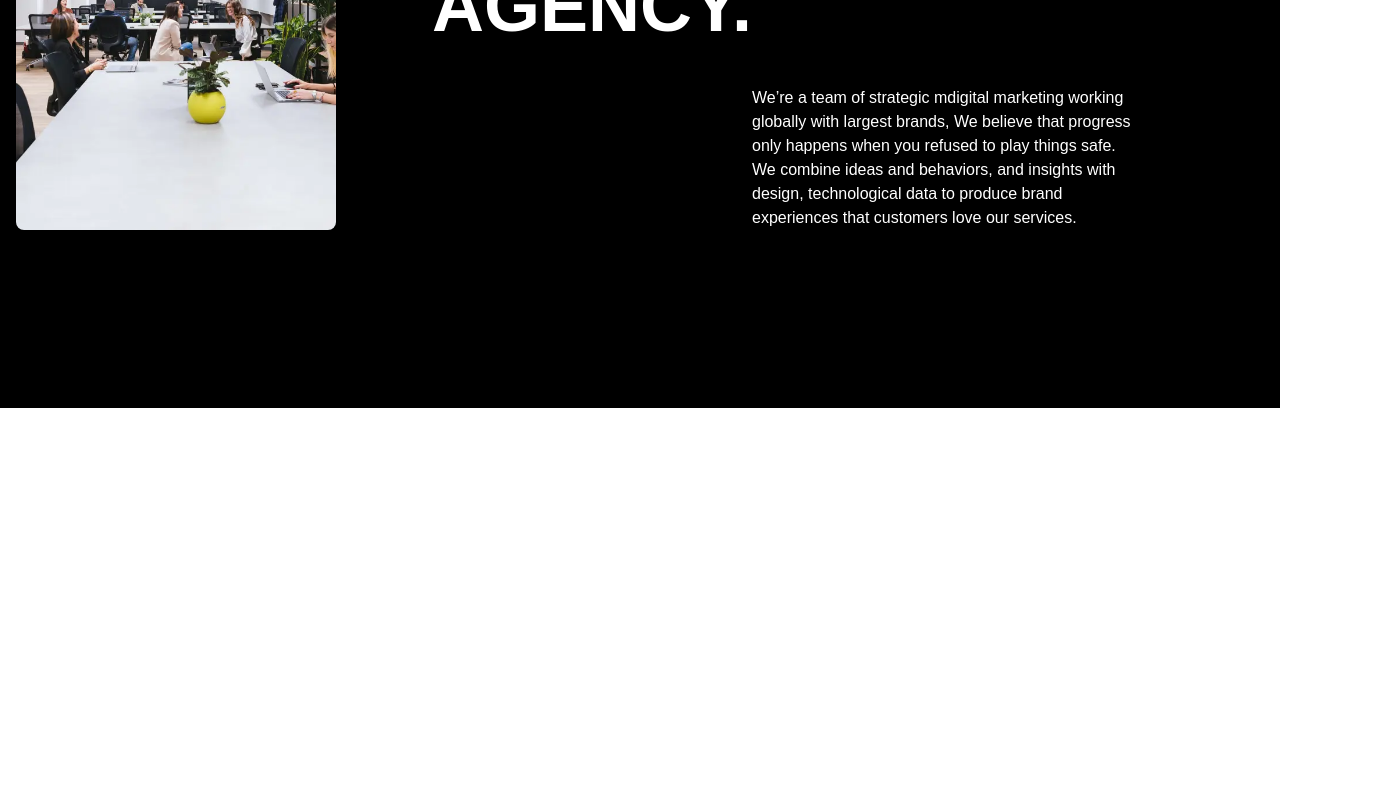
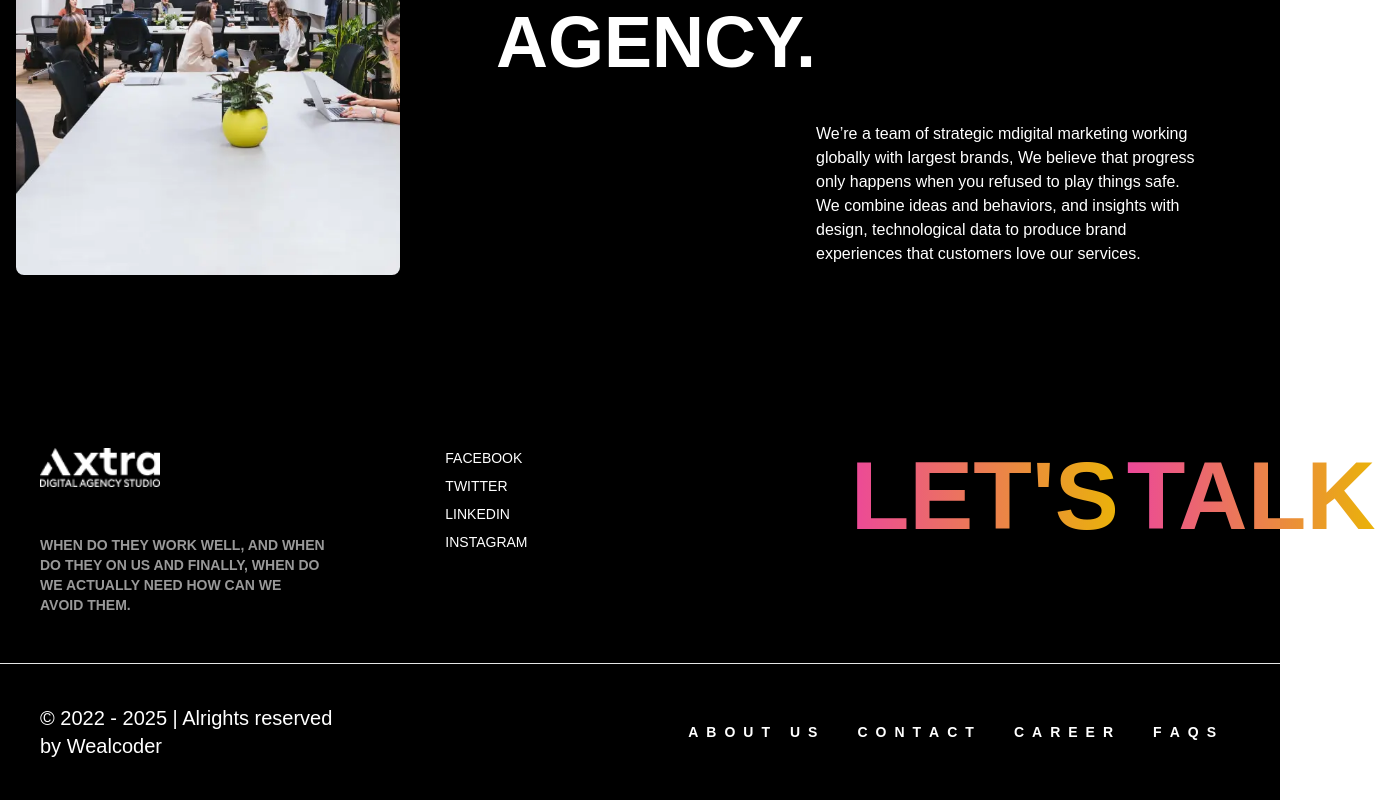
Before and after one commit to ILhankhondaker/axtra, a Next.js app: page / in a window 1280 px wide. Shown: the part 1774-2574 px from the top of the page, 1376 px wide, since content can reach past the window. Before the commit the page ends 2182 px from the top, so only its background shows below. Built offline with nearby package versions, Linux system fonts and the light colour scheme.

Commit message:
add footer

```diff
--- a/app/Components/Explore.jsx
+++ b/app/Components/Explore.jsx
@@ -9,7 +9,7 @@ const Explore = () => {
           alt=" logo"
           width={280}
           height={238}
-          className="max-w-sm w-80 rounded-lg shadow-2xl"
+          className=" w-80 lg:w-96 max-w-2xl rounded-lg shadow-2xl"
         />
         <div className="p-5 lg:p-20">
           <h1 className="uppercase my-5 font-bold">Who We Are</h1>
--- /dev/null
+++ b/app/Components/Footer.jsx
@@ -0,0 +1,132 @@
+"use client";
+import { gsap } from "gsap";
+import Image from "next/image";
+import Link from "next/link";
+import { useEffect, useRef } from "react";
+
+const Footer = () => {
+  const handleMouseEnter = (event) => {
+    const spans = event.currentTarget.querySelectorAll("span");
+    gsap.to(spans, {
+      y: -10,
+      stagger: 0.05,
+      ease: "power3.out",
+      duration: 0.4,
+    });
+  };
+
+  const handleMouseLeave = (event) => {
+    const spans = event.currentTarget.querySelectorAll("span");
+    gsap.to(spans, {
+      y: 0,
+      stagger: 0.05,
+      ease: "power3.out",
+      duration: 0.4,
+    });
+  };
+
+  const NavMenu = (
+    <>
+      {["About us", "Contact", "career", "faqs"].map((menuItem, index) => (
+        <li key={index}>
+          <Link
+            onMouseEnter={handleMouseEnter}
+            onMouseLeave={handleMouseLeave}
+            className=""
+            href="/"
+          >
+            {menuItem.split("").map((letter, idx) => (
+              <span key={idx}>{letter === " " ? "\u00A0" : letter}</span>
+            ))}
+          </Link>
+        </li>
+      ))}
+    </>
+  );
+
+  const textRefs = useRef([]);
+
+  useEffect(() => {
+    // Create a timeline for infinite animation
+    const timeline = gsap.timeline({ repeat: -1, yoyo: true }); // Infinite loop with yoyo effect
+
+    textRefs.current.forEach((text, index) => {
+      timeline.to(text, {
+        y: -20, // Move text up
+        duration: 1,
+        ease: "power1.inOut",
+        delay: index * 0.01, // Stagger effect for wave-like animation
+      });
+    });
+
+    return () => {
+      timeline.kill(); // Clean up animation on component unmount
+    };
+  }, []);
+
+  return (
+    <div className="">
+      <footer className="footer grid grid-cols-1 lg:grid-cols-3 bg-black text-white p-10">
+        <div>
+          <Image
+            src="/site-logo-white.webp"
+            alt=" logo"
+            width={120}
+            height={38}
+          />
+          <h6 className=" footer-title font-bold w-72 mt-10">
+            When do they work well, and when do they on us and finally, when do
+            we actually need how can we avoid them.
+          </h6>
+        </div>
+        <nav className="uppercase ">
+          <h6 className="text-center">Facebook</h6>
+
+          <a className="">Twitter</a>
+          <a className="">linkedin</a>
+          <a className="">instagram</a>
+        </nav>
+        <div style={styles.container}>
+          {["let's", "talk"].map((word, index) => (
+            <span
+              key={index}
+              ref={(el) => (textRefs.current[index] = el)}
+              className="text-5xl lg:text-8xl font-black uppercase py-5 bg-gradient-to-r from-pink-500 to-yellow-500 bg-clip-text text-transparent "
+            >
+              {word}
+            </span>
+          ))}
+        </div>
+      </footer>
+      <footer className="footer bg-black text-base-content border-base-300 border-t px-10 py-10">
+        <aside className="grid-flow-col items-center">
+          <p className="text-white text-xl">
+            © 2022 - 2025 | Alrights reserved <br /> by Wealcoder
+          </p>
+        </aside>
+        <nav className="md:place-self-center md:justify-self-end">
+          <ul className="menu menu-horizontal font-bold text-white  gap-2 uppercase">
+            {NavMenu}
+          </ul>
+        </nav>
+      </footer>
+    </div>
+  );
+};
+const styles = {
+  container: {
+    display: "flex",
+    alignItems: "center",
+    justifyContent: "center",
+
+    overflow: "hidden",
+  },
+  word: {
+    fontSize: "2.5rem",
+    color: "#fff",
+    margin: "0 10px",
+    display: "inline-block",
+  },
+};
+
+export default Footer;
--- a/app/layout.js
+++ b/app/layout.js
@@ -1,4 +1,5 @@
 import { Geist, Geist_Mono } from "next/font/google";
+import Footer from "./Components/Footer";
 import NavBar from "./Components/NavBar";
 import "./globals.css";
 
@@ -25,6 +26,7 @@ export default function RootLayout({ children }) {
       >
         <NavBar />
         {children}
+        <Footer />
       </body>
     </html>
   );
```
Also changed, not shown: app/Components/NavBar.jsx (+0 -47 lines).
